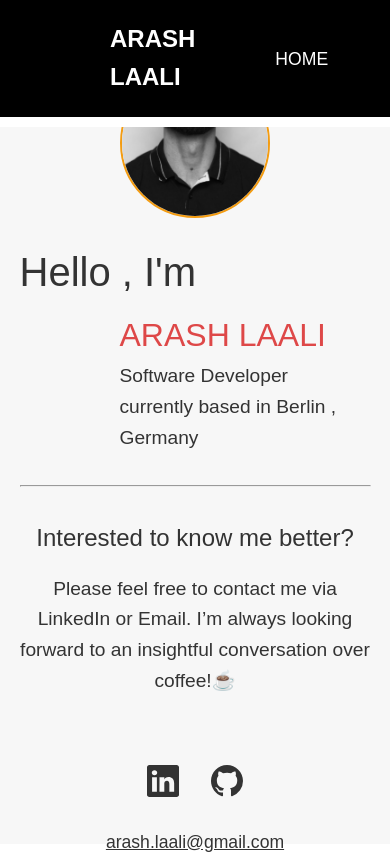
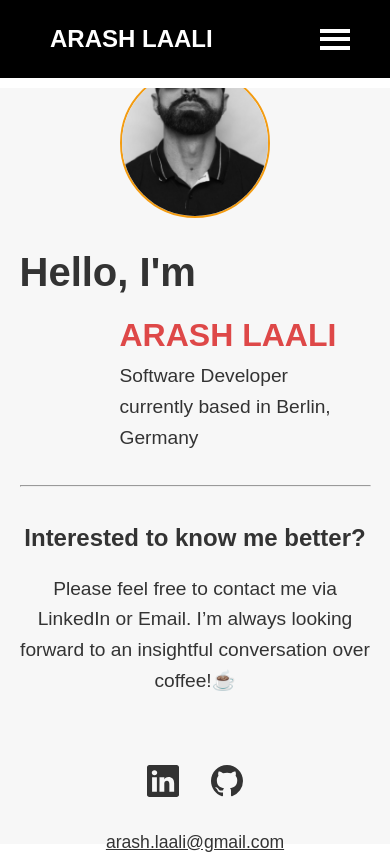
Before and after one commit to Arashlaali/portfolio, a React (Vite) app in the folder myportfolio/: page / in a window 390 px wide. Built offline with nearby package versions, Linux system fonts and the light colour scheme.

Commit message:
made changes on nav bar

```diff
--- a/myportfolio/package.json
+++ b/myportfolio/package.json
@@ -12,7 +12,8 @@
   "dependencies": {
     "font-awesome": "^4.7.0",
     "react": "^18.3.1",
-    "react-dom": "^18.3.1"
+    "react-dom": "^18.3.1",
+    "vanta": "^0.5.24"
   },
   "devDependencies": {
     "@eslint/js": "^9.17.0",
--- a/myportfolio/src/components/Navbar.css
+++ b/myportfolio/src/components/Navbar.css
@@ -1,3 +1,4 @@
+/* Body styles */
 body {
     margin: 0;
     padding: 0;
@@ -5,6 +6,7 @@ body {
     /* Adjust this value to match the height of the navbar */
 }
 
+/* Navbar styles */
 .navbar {
     background-color: black;
     padding: 20px 40px;
@@ -35,10 +37,12 @@ body {
     align-items: center;
 }
 
+/* Navbar items */
 .navbar li {
     margin-left: 80px;
 }
 
+/* Links styles */
 a {
     color: white;
     text-decoration: none;
@@ -49,3 +53,58 @@ a {
 a:hover {
     color: #ff6347;
 }
+
+/* Hamburger Icon */
+.hamburger {
+    display: none;
+    flex-direction: column;
+    justify-content: space-between;
+    width: 30px;
+    height: 21px;
+    cursor: pointer;
+}
+
+.hamburger .line {
+    height: 4px;
+    width: 100%;
+    background-color: white;
+}
+
+/* Mobile Responsive Styles */
+@media screen and (max-width: 768px) {
+    .navbar-ul {
+        display: none;
+        /* Hide the navbar links by default on mobile */
+        width: 100%;
+        flex-direction: column;
+        align-items: flex-start;
+        background-color: black;
+        position: absolute;
+        top: 80px;
+        /* Adjust this based on the navbar height */
+        left: 0;
+        padding: 20px;
+        border-bottom: 10px solid white;
+    }
+
+    .navbar-ul.active {
+        display: flex;
+        /* Show the menu when active */
+    }
+
+    .navbar li {
+        margin-left: 0;
+        margin-bottom: 15px;
+        /* Add spacing between links in mobile view */
+    }
+
+    .hamburger {
+        display: flex;
+        /* Show the hamburger icon on small screens */
+    }
+
+    .navbar h2 {
+        margin-left: 10px;
+        /* Adjust logo margin for small screens */
+    }
+}
--- a/myportfolio/src/components/Navbar.jsx
+++ b/myportfolio/src/components/Navbar.jsx
@@ -1,31 +1,42 @@
-
-import "./Navbar.css";
-// import '../components/Header.css';
+import { useState } from 'react';
+import './Navbar.css';
 import { Link } from 'react-router-dom';
 
+function Navbar() {
+    const [isMenuOpen, setIsMenuOpen] = useState(false); // State to toggle the menu
 
-function Navbar() {
+    const toggleMenu = () => {
+        setIsMenuOpen(!isMenuOpen); // Toggle the menu visibility
+    };
+
     return (
-        <nav className="navbar" >
-            <h2> ARASH LAALI</h2>
-            <ul className="navbar-ul">
+        <nav className="navbar">
+            <h2>ARASH LAALI</h2>
+
+            {/* Hamburger Icon */}
+            <div className="hamburger" onClick={toggleMenu}>
+                <div className="line"></div>
+                <div className="line"></div>
+                <div className="line"></div>
+            </div>
+
+            {/* Menu */}
+            <ul className={`navbar-ul ${isMenuOpen ? 'active' : ''}`}>
                 <li>
                     <Link to="/">HOME</Link>
                 </li>
                 <li>
-                    <Link to="/about"> ABOUT</Link>
+                    <Link to="/about">ABOUT</Link>
                 </li>
                 <li>
-                    <Link to="/projects"> PROJECTS</Link>
+                    <Link to="/projects">PROJECTS</Link>
                 </li>
                 <li>
                     <Link to="/hobbies">HOBBIES</Link>
                 </li>
             </ul>
         </nav>
-
-    )
-
+    );
 }
 
 export default Navbar;
--- a/myportfolio/src/pages/PageHome.css
+++ b/myportfolio/src/pages/PageHome.css
@@ -14,21 +14,18 @@ body {
     display: flex;
     justify-content: center;
     align-items: center;
+    position: relative;
+    overflow: hidden;
 }
 
-a {
-    text-decoration: none;
-    color: inherit;
-}
-
-ul {
-    list-style: none;
-}
-
-h1,
-h2,
-h3 {
-    font-weight: 500;
+/* Canvas Background */
+.vanta-canvas {
+    position: absolute;
+    top: 0;
+    left: 0;
+    z-index: -1;
+    width: 100vw;
+    height: 100vh;
 }
 
 /* Navbar Styles */
@@ -83,6 +80,8 @@ h3 {
     max-width: 1200px;
     margin: 0 auto;
     text-align: center;
+    position: relative;
+    /* Ensures it stays above the canvas */
 }
 
 .greetings {
--- a/myportfolio/src/pages/PageHome.jsx
+++ b/myportfolio/src/pages/PageHome.jsx
@@ -1,31 +1,44 @@
-// Import necessary libraries and styles
-import React, { useState, useEffect } from 'react';
+import React, { useEffect } from 'react';
 import './PageHome.css';  // Import your custom CSS for styling
 import Navbar from '../components/Navbar';
 import portraitImage from '../images/myportrait.jpg'; // Import your portrait image
 
+
+
 function PageHome() {
+
+
+
+    useEffect(() => {
+        const canvas = document.querySelector('.vanta-canvas');
+
+    }, []);
+
 
     return (
         <main id="home">
+            {/* Canvas background */}
+            <canvas className="vanta-canvas" width="519" height="872" style={{ position: 'absolute', top: 0, left: 0, zIndex: -1, width: '100%', height: '100%' }}></canvas>
+
             <section className='greetings'>
                 <div className='greeting_box'>
                     <img className="portrait" src={portraitImage} alt="my portrait" />
                     <div className='greeting_message'>
                         <div className="greeting_name">
-                            <h1>Hello , I'm</h1>
+                            <h1>Hello, I'm</h1>
                             <h2>ARASH LAALI</h2>
                         </div>
                         <p className='fade-in'>Software Developer</p>
-                        <p className='fade-in'>currently based in Berlin , Germany </p>
+                        <p className='fade-in'>currently based in Berlin, Germany</p>
                     </div>
-
                 </div>
 
                 <hr />
-                <h3> Interested to know me better?</h3>
-                <p className='contact_text'>Please feel free to contact me via LinkedIn or Email. I’m always looking forward to an insightful conversation over coffee!
-                    <span>☕</span> </p>
+                <h3>Interested to know me better?</h3>
+                <p className='contact_text'>
+                    Please feel free to contact me via LinkedIn or Email. I’m always looking forward to an insightful conversation over coffee!
+                    <span>☕</span>
+                </p>
                 <div className='socialmedia'>
                     <a href="https://www.linkedin.com/in/arash-laali-03746b31/">
                         <svg xmlns="http://www.w3.org/2000/svg" width="32" height="32" fill="currentColor" className="bi bi-linkedin" viewBox="0 0 16 16">
```
Also changed, not shown: 1 other file (tests, documents, lock files or other folders).
